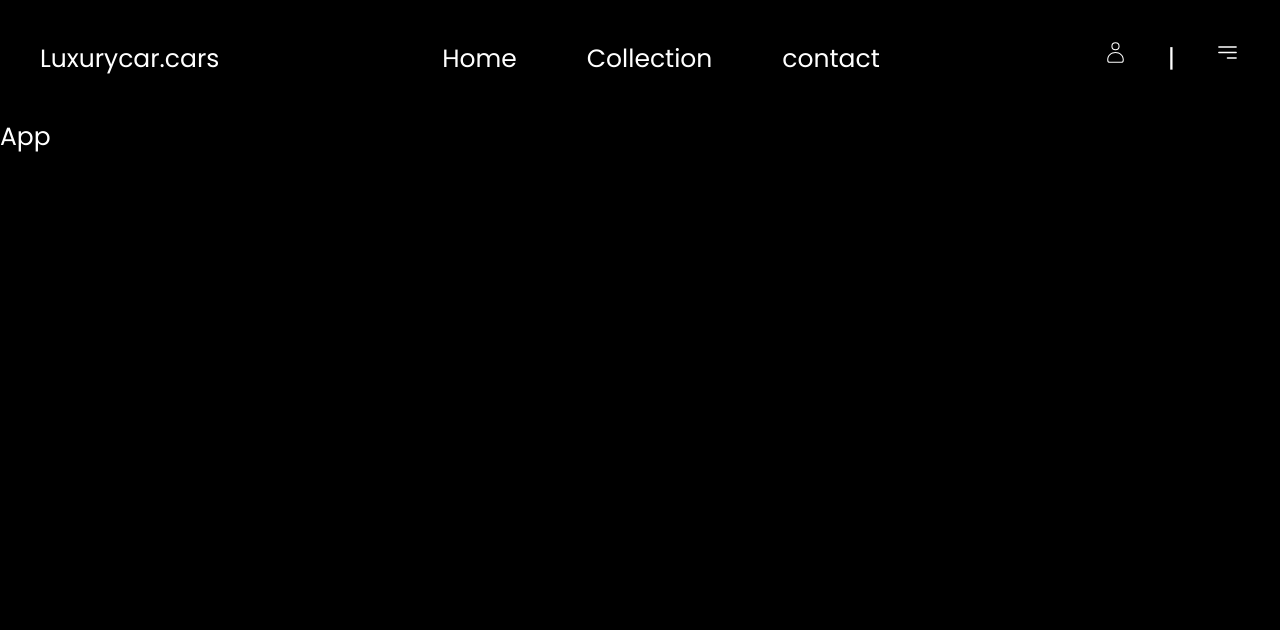
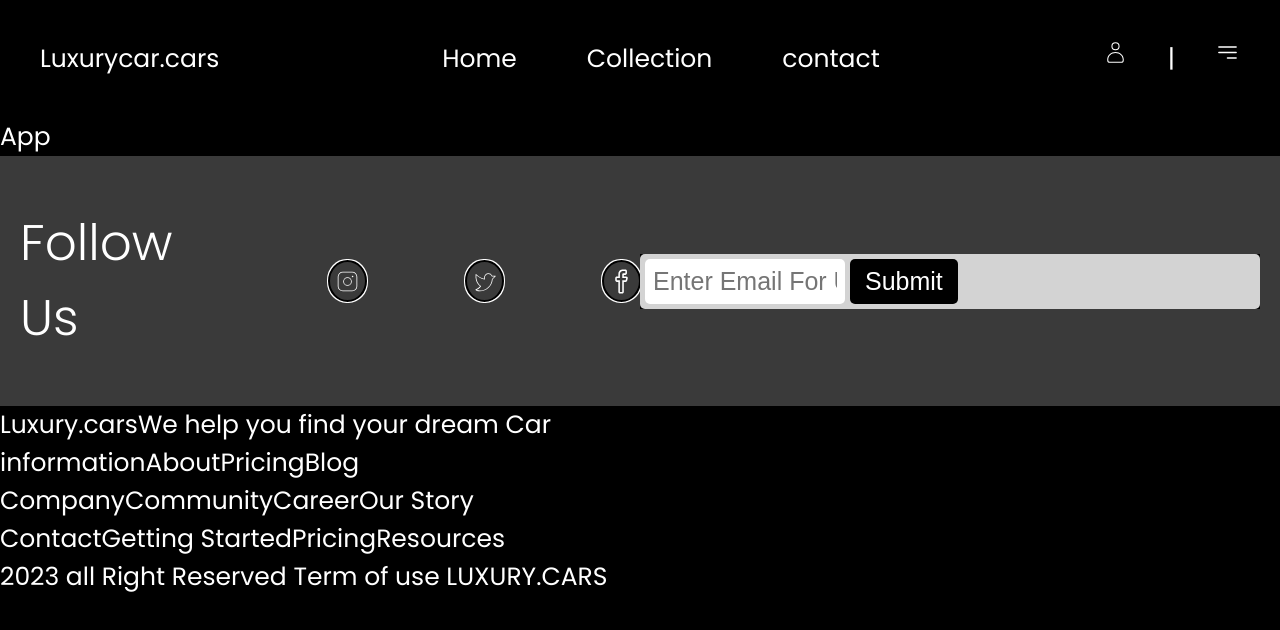
Before and after one commit to oladimejitaiwoodusote/car-site, a React (Vite) app: page / in a window 1280 px wide. Shown: the top 630 px of the page. Built offline with nearby package versions, Linux system fonts and the light colour scheme.

Commit message:
Footer top v0

```diff
--- a/src/App.tsx
+++ b/src/App.tsx
@@ -1,11 +1,14 @@
+import React from 'react'
 import './App.css'
 import Navbar from './components/Navbar'
+import Footer from './components/Footer'
 
-function App() {
+function App():React.JSX.Element {
   return (
     <>
       <Navbar/>
       App
+      <Footer/>
     </>
   )
 }
--- /dev/null
+++ b/src/components/Footer.tsx
@@ -0,0 +1,54 @@
+import '../styles/Footer.css'
+import { PiInstagramLogoThin } from "react-icons/pi";
+import { PiTwitterLogoThin } from "react-icons/pi";
+import { SlSocialFacebook } from "react-icons/sl";
+
+function Footer() {
+  return (
+    <footer className='footer'>
+      <div className='footer_top'>
+        <div className='footer_top_left'>
+          <span>Follow Us</span>
+          <div className='icon_wrapper'><PiInstagramLogoThin/></div>
+          <div className='icon_wrapper'><PiTwitterLogoThin/></div>
+          <div className='icon_wrapper'><SlSocialFacebook/></div>
+        </div>
+        <div className='footer_top_right'>
+          <form className='footer_form'>
+            <input className='footer_form_input' placeholder='Enter Email For Updates'/>
+            <input className='footer_input_submit' type='submit' value='Submit'/>
+          </form>
+        </div>
+      </div>
+      <div className='footer_bottom'>
+        <div className='footer_column'>
+          <span>Luxury.cars</span>
+          <span>We help you find your dream Car</span>
+        </div>
+        <div className='footer_column'>
+          <span>information</span>
+          <span>About</span>
+          <span>Pricing</span>
+          <span>Blog</span>
+        </div>
+        <div className='footer_column'>
+          <span>Company</span>
+          <span>Community</span>
+          <span>Career</span>
+          <span>Our Story</span>
+        </div>
+        <div className='footer_column'>
+          <span>Contact</span>
+          <span>Getting Started</span>
+          <span>Pricing</span>
+          <span>Resources</span>
+        </div>
+        <div className='footer_bottom'>
+          <p>2023 all Right Reserved Term of use LUXURY.CARS</p>
+        </div>
+      </div>
+    </footer>
+  )
+}
+
+export default Footer
--- a/src/components/Navbar.tsx
+++ b/src/components/Navbar.tsx
@@ -2,7 +2,7 @@ import '../styles/Navbar.css'
 import { CiUser } from "react-icons/ci";
 import { HiOutlineBars3BottomRight } from "react-icons/hi2";
 
-function Navbar() {
+function Navbar(): React.JSX.Element{
   return (
     <nav className='navbar'>
         <div className='navbar_left'>
--- /dev/null
+++ b/src/styles/Footer.css
@@ -0,0 +1,80 @@
+*{
+    margin: 0;
+    padding: 0;
+    box-sizing: border-box;
+}
+
+.footer_top{
+    display: flex;
+    justify-content: space-between;
+    align-items: center;
+    background-color: #3a3a3a;
+    width: 100%;
+    padding: 50px 20px;
+}
+
+.footer_top_left{
+    display: flex;
+    align-items: center;
+    gap: 100px;
+    flex: 1;
+    background-color: transparent;
+}
+
+.footer_top_left span{
+    background-color: transparent;
+    color: white;
+    font-size: 50px;
+    font-weight: 100;
+}
+
+.footer_top_left svg{
+    background-color: transparent;
+    color: white;
+}
+
+.icon_wrapper{
+    width: 40px;
+    height: 40px;
+    display: flex;
+    align-items: center;
+    justify-content: center;
+    border-radius: 50%;
+    background-color: transparent;
+    color: hsl(0, 0%, 0%);
+    outline: auto;
+}
+
+.footer_top_right {
+    flex: 1;
+    display: flex;
+    justify-content: center;
+    align-items: center;
+}
+
+.footer_form{
+    display: flex;
+    align-items: center;
+    gap: 5px;
+    background-color: lightgray;
+    padding: 5px;
+    border-radius: 5px;
+    width: 100%;
+}
+
+.footer_form_input {
+    padding: 8px;
+    border: none;
+    background-color: white;
+    border-radius: 5px;
+    width: 200px;
+}
+
+.footer_input_submit {
+    padding: 8px 15px;
+    border: none;
+    background-color: black;
+    color: white;
+    border-radius: 5px;
+    cursor: pointer;
+}
```
